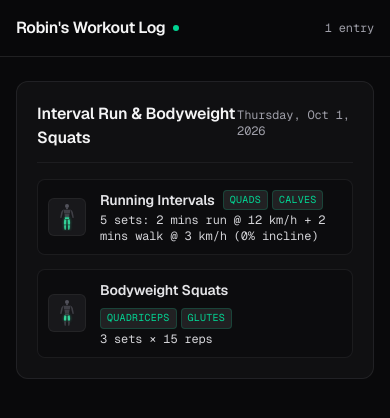
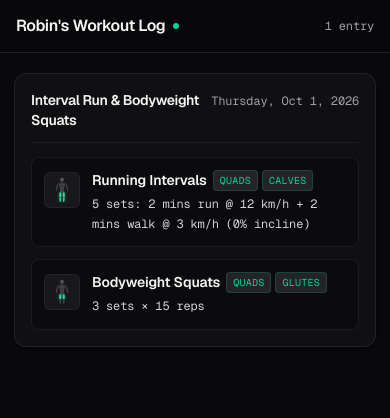
Before and after one commit to RobinJesba/WorkoutTracker, a Next.js app: page / in a window 390 px wide. Shown: the top 418 px of the page. Built offline with nearby package versions, Linux system fonts and the light colour scheme.

Commit message:
fix: standardize to Quads, eliminate lower stomach glow in MuscleIcon, and optimize mobile UI layout

```diff
--- a/src/app/layout.tsx
+++ b/src/app/layout.tsx
@@ -29,6 +29,7 @@ export const viewport: Viewport = {
   initialScale: 1,
   maximumScale: 1,
   userScalable: false,
+  viewportFit: "cover",
 };
 
 export default function RootLayout({
--- a/src/app/page.tsx
+++ b/src/app/page.tsx
@@ -56,9 +56,12 @@ export default function WorkoutListPage() {
 
   return (
     <div className="min-h-screen bg-zinc-950 text-zinc-100 flex flex-col font-sans selection:bg-zinc-800">
-      {/* Top minimal bar */}
-      <header className="border-b border-zinc-800/80 bg-zinc-950/70 backdrop-blur-md sticky top-0 z-30">
-        <div className="max-w-2xl mx-auto px-4 py-4 flex items-center justify-between">
+      {/* Top minimal bar (with safe area inset for notch/island) */}
+      <header
+        className="border-b border-zinc-800/80 bg-zinc-950/80 backdrop-blur-md sticky top-0 z-30 px-4 py-3.5 sm:py-4"
+        style={{ paddingTop: "max(0.875rem, env(safe-area-inset-top))" }}
+      >
+        <div className="max-w-2xl mx-auto flex items-center justify-between">
           <div className="flex items-center gap-2">
             <h1 className="text-base font-semibold text-zinc-100 tracking-tight">
               {ATHLETE_NAME}'s Workout Log
@@ -76,56 +79,63 @@ export default function WorkoutListPage() {
       </header>
 
       {/* Main Content: Clean List */}
-      <main className="flex-1 max-w-2xl w-full mx-auto px-4 py-6 sm:py-8">
-        <div className="space-y-6">
+      <main
+        className="flex-1 max-w-2xl w-full mx-auto px-3.5 sm:px-6 py-5 sm:py-8"
+        style={{ paddingBottom: "max(2.5rem, env(safe-area-inset-bottom))" }}
+      >
+        <div className="space-y-5 sm:space-y-6">
           {workouts.map((workout) => (
             <article
               key={workout.id}
-              className="bg-zinc-900/50 border border-zinc-800/80 rounded-xl p-5 hover:border-zinc-700/80 transition-colors"
+              className="bg-zinc-900/50 border border-zinc-800/80 rounded-xl p-4 sm:p-5 hover:border-zinc-700/80 transition-colors shadow-sm"
             >
               {/* Date & Title */}
-              <div className="flex items-baseline justify-between border-b border-zinc-800/60 pb-3 mb-4">
-                <h2 className="text-base font-semibold text-zinc-100">
+              <div className="flex items-baseline justify-between border-b border-zinc-800/60 pb-3 mb-3.5">
+                <h2 className="text-sm sm:text-base font-semibold text-zinc-100 tracking-tight">
                   {workout.title}
                 </h2>
-                <time className="text-xs font-mono text-zinc-400">
+                <time className="text-xs font-mono text-zinc-400 shrink-0 ml-2">
                   {workout.date}
                 </time>
               </div>
 
               {/* Items List */}
-              <ul className="space-y-3.5">
+              <ul className="space-y-3">
                 {workout.items.map((item) => (
                   <li
                     key={item.id}
-                    className="flex items-center gap-3.5 text-sm p-2.5 rounded-lg bg-zinc-950/50 border border-zinc-800/60 hover:border-zinc-700/60 transition-colors"
+                    className="flex items-start gap-3 p-3 rounded-lg bg-zinc-950/60 border border-zinc-800/60 hover:border-zinc-700/60 transition-colors"
                   >
                     {/* Anatomical Target Muscle Silhouette Icon */}
                     <div
-                      className="p-1 rounded-md bg-zinc-900 border border-zinc-800/80 flex items-center justify-center shrink-0"
+                      className="p-1 sm:p-1.5 rounded-md bg-zinc-900 border border-zinc-800/80 flex items-center justify-center shrink-0 mt-0.5"
                       title={`Targeted muscles: ${item.targetMuscles?.join(", ") || item.muscleGroup}`}
                     >
-                      <MuscleIcon muscleGroup={item.muscleGroup} size={28} />
+                      <MuscleIcon
+                        targetMuscles={item.targetMuscles}
+                        muscleGroup={item.muscleGroup}
+                        size={26}
+                      />
                     </div>
 
                     {/* Exercise Details */}
                     <div className="flex-1 min-w-0">
-                      <div className="flex flex-wrap items-center gap-2 mb-0.5">
-                        <span className="font-semibold text-zinc-200">
+                      <div className="flex flex-wrap items-center gap-1.5 mb-1">
+                        <span className="font-semibold text-zinc-100 text-sm leading-snug">
                           {item.name}
                         </span>
-                        <div className="flex items-center gap-1">
+                        <div className="flex flex-wrap items-center gap-1">
                           {item.targetMuscles?.map((muscle) => (
                             <span
                               key={muscle}
-                              className="px-1.5 py-0.5 rounded text-[10px] font-mono uppercase tracking-wide bg-zinc-800/80 text-emerald-400 border border-emerald-400/20"
+                              className="px-1.5 py-0.5 rounded text-[10px] font-mono uppercase tracking-wide bg-zinc-800/90 text-emerald-400 border border-emerald-400/20"
                             >
                               {muscle}
                             </span>
                           ))}
                         </div>
                       </div>
-                      <p className="text-zinc-300 font-mono text-xs sm:text-sm">
+                      <p className="text-zinc-300 font-mono text-xs sm:text-sm leading-relaxed break-words">
                         {item.details}
                       </p>
                     </div>
--- a/src/components/MuscleIcon.tsx
+++ b/src/components/MuscleIcon.tsx
@@ -14,24 +14,33 @@ export type MuscleGroup =
   | "full-body";
 
 interface MuscleIconProps {
-  muscleGroup: MuscleGroup;
+  targetMuscles?: string[];
+  muscleGroup?: MuscleGroup | string;
   size?: number;
   className?: string;
 }
 
 export const MuscleIcon: React.FC<MuscleIconProps> = ({
-  muscleGroup,
+  targetMuscles = [],
+  muscleGroup = "",
   size = 28,
   className = "",
 }) => {
-  // Determine highlighted parts based on muscleGroup
-  const isQuadsActive = muscleGroup === "quads" || muscleGroup === "legs" || muscleGroup === "full-body";
-  const isCalvesActive = muscleGroup === "calves" || muscleGroup === "legs" || muscleGroup === "full-body";
-  const isGlutesActive = muscleGroup === "glutes" || muscleGroup === "legs" || muscleGroup === "full-body";
-  const isChestActive = muscleGroup === "chest" || muscleGroup === "full-body";
-  const isBackActive = muscleGroup === "back" || muscleGroup === "full-body";
-  const isCoreActive = muscleGroup === "core" || muscleGroup === "full-body";
-  const isArmsActive = muscleGroup === "arms" || muscleGroup === "full-body";
+  // Normalize checking from targetMuscles tags first, falling back to muscleGroup
+  const hasMuscle = (pattern: RegExp) => {
+    if (targetMuscles && targetMuscles.length > 0) {
+      return targetMuscles.some((m) => pattern.test(m));
+    }
+    return pattern.test(muscleGroup);
+  };
+
+  const isQuadsActive = hasMuscle(/quad/i) || muscleGroup === "legs" || muscleGroup === "full-body";
+  const isCalvesActive = hasMuscle(/calf|calves/i) || (muscleGroup === "legs" && hasMuscle(/calf/i)) || muscleGroup === "full-body";
+  const isChestActive = hasMuscle(/chest|pec/i) || muscleGroup === "full-body";
+  const isBackActive = hasMuscle(/back|lat/i) || muscleGroup === "full-body";
+  const isCoreActive = hasMuscle(/core|abs|abdominal|stomach/i) || muscleGroup === "core" || muscleGroup === "full-body";
+  const isArmsActive = hasMuscle(/arm|bicep|tricep/i) || muscleGroup === "arms" || muscleGroup === "full-body";
+  const isShouldersActive = hasMuscle(/shoulder|delt/i) || muscleGroup === "full-body";
 
   const activeColor = "#34d399"; // emerald-400
   const activeGlow = "drop-shadow(0 0 3px rgba(52, 211, 153, 0.6))";
@@ -46,7 +55,7 @@ export const MuscleIcon: React.FC<MuscleIconProps> = ({
       fill="none"
       xmlns="http://www.w3.org/2000/svg"
       className={`shrink-0 ${className}`}
-      aria-label={`Target muscle: ${muscleGroup}`}
+      aria-label={`Target muscles: ${targetMuscles.join(", ") || muscleGroup}`}
     >
       {/* Head */}
       <circle cx="18" cy="5" r="3.5" fill={inactiveHead} />
@@ -54,19 +63,18 @@ export const MuscleIcon: React.FC<MuscleIconProps> = ({
       {/* Neck */}
       <rect x="16.5" y="8.5" width="3" height="2" rx="0.5" fill={inactiveHead} />
 
-      {/* Shoulders & Torso base */}
       {/* Left Shoulder & Arm */}
       <path
         d="M13 11 C11 11, 9 13, 8 16 L6.5 24 C6.2 25.5, 7.5 26.5, 8.5 25.5 L10 20 L11.5 13 Z"
-        fill={isArmsActive ? activeColor : inactiveColor}
-        style={{ filter: isArmsActive ? activeGlow : undefined }}
+        fill={isArmsActive || isShouldersActive ? activeColor : inactiveColor}
+        style={{ filter: isArmsActive || isShouldersActive ? activeGlow : undefined }}
       />
 
       {/* Right Shoulder & Arm */}
       <path
         d="M23 11 C25 11, 27 13, 28 16 L29.5 24 C29.8 25.5, 28.5 26.5, 27.5 25.5 L26 20 L24.5 13 Z"
-        fill={isArmsActive ? activeColor : inactiveColor}
-        style={{ filter: isArmsActive ? activeGlow : undefined }}
+        fill={isArmsActive || isShouldersActive ? activeColor : inactiveColor}
+        style={{ filter: isArmsActive || isShouldersActive ? activeGlow : undefined }}
       />
 
       {/* Chest (Upper Torso) */}
@@ -76,18 +84,17 @@ export const MuscleIcon: React.FC<MuscleIconProps> = ({
         style={{ filter: isChestActive ? activeGlow : undefined }}
       />
 
-      {/* Core / Abs (Mid Torso) */}
+      {/* Core / Abs (Mid Torso) - ONLY active if core/abs is explicitly targeted */}
       <path
         d="M13.5 18.5 H22.5 L21.5 24 H14.5 L13.5 18.5 Z"
         fill={isCoreActive ? activeColor : inactiveColor}
         style={{ filter: isCoreActive ? activeGlow : undefined }}
       />
 
-      {/* Pelvis / Hips */}
+      {/* Pelvis / Hips (Always neutral dark to prevent accidental lower stomach glow) */}
       <path
         d="M14 24.5 H22 L21.5 27.5 H14.5 L14 24.5 Z"
-        fill={isGlutesActive ? activeColor : inactiveColor}
-        style={{ filter: isGlutesActive ? activeGlow : undefined }}
+        fill={inactiveColor}
       />
 
       {/* Left Upper Leg (Thigh / Quad) */}
--- a/src/data/workouts.ts
+++ b/src/data/workouts.ts
@@ -19,7 +19,7 @@ export const INITIAL_WORKOUTS: WorkoutEntry[] = [
         id: "item-1-2",
         name: "Bodyweight Squats",
         muscleGroup: "quads",
-        targetMuscles: ["Quadriceps", "Glutes"],
+        targetMuscles: ["Quads", "Glutes"],
         details: "3 sets × 15 reps",
       },
     ],
```
Also changed, not shown: 1 other file (tests, documents, lock files or other folders).
